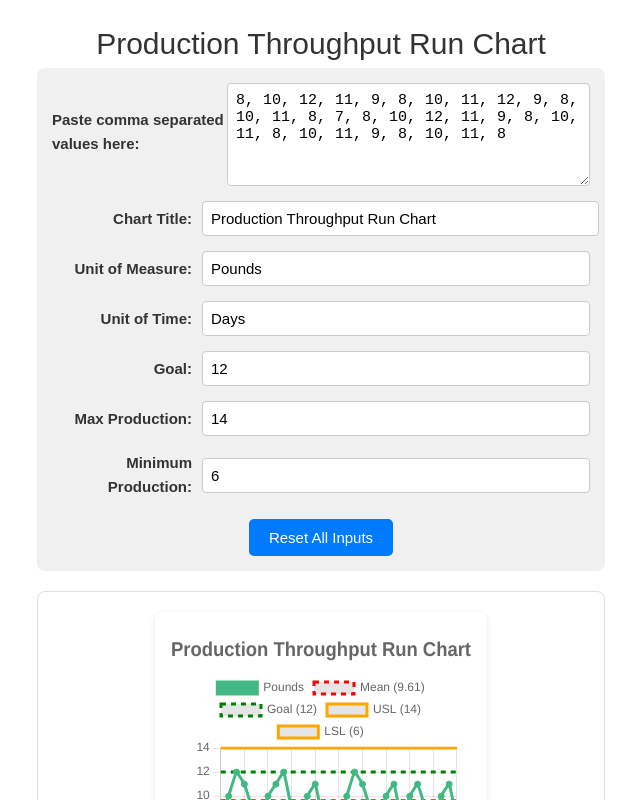
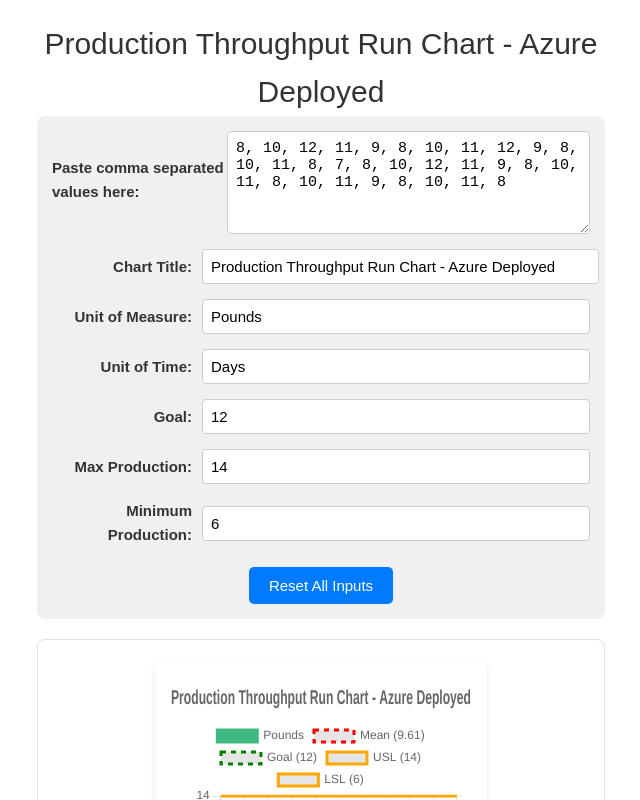
Before and after one commit to PatrickRutledge/RunChart-Goal, a Vue app: page / in a window 1280 px wide. Shown: the top 800 px of the page, without its empty margins (15-655 px from the left). Built offline with nearby package versions, Linux system fonts and the light colour scheme.

Commit message:
Test deployment - update chart title

```diff
--- a/src/App.vue
+++ b/src/App.vue
@@ -4,7 +4,7 @@ import RunChartDisplay from './components/RunChartDisplay.vue';
 
 // Reactive variables for our inputs and chart title
 // Initial values are still here, but reset will clear them
-const chartTitle = ref('Production Throughput Run Chart');
+const chartTitle = ref('Production Throughput Run Chart - Azure Deployed');
 const unitOfMeasure = ref('Pounds');
 const timeScale = ref('Days');
 const goalLine = ref(12);
```
